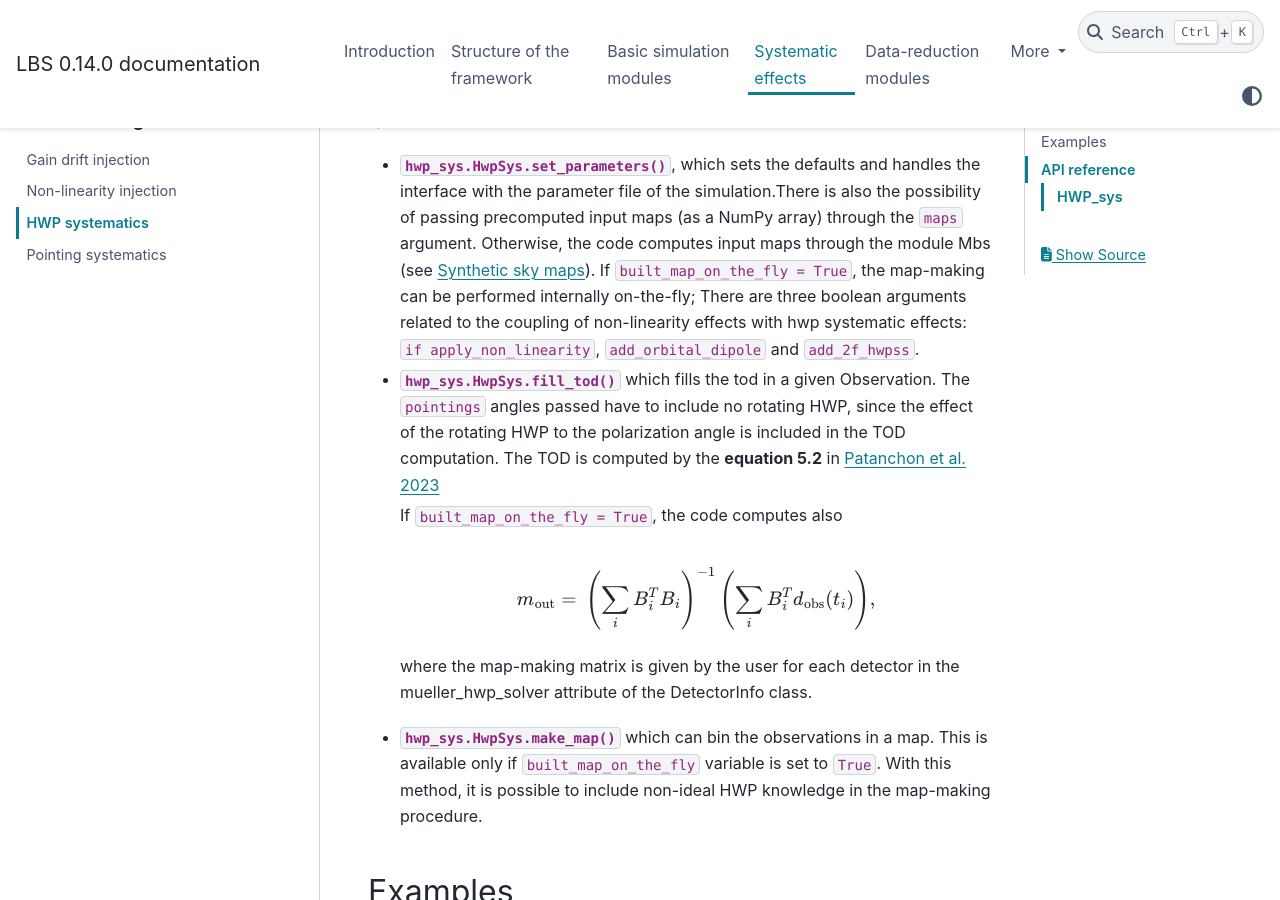
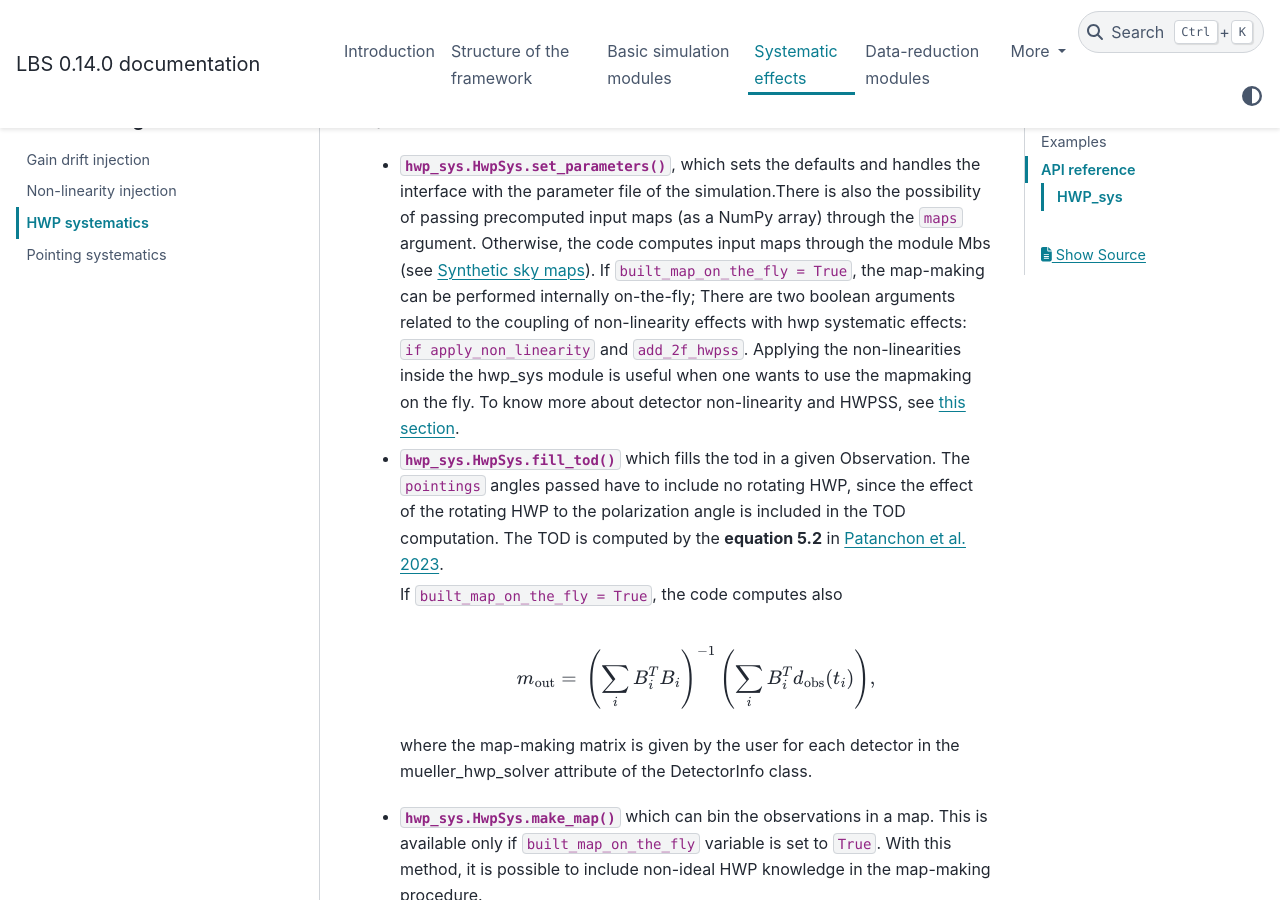
Before and after one commit to litebird/litebird_sim, a Sphinx documentation site: the page built from docs/source/hwp_sys.rst, in a window 1280 px wide and 900 px high, scrolled down 1618 px. Built offline with Sphinx 7.4.7 and the PyData theme 0.15.4, drawn with Linux system fonts in a browser that asks for light colours; some of the changed text lies outside the part shown.

Commit message:
Update hwp_sys.rst

```diff
--- a/docs/source/hwp_sys.rst
+++ b/docs/source/hwp_sys.rst
@@ -18,7 +18,7 @@ where:
 
 *  :math:`\Phi` is the angle describing the azimuthal position of the detector in the focal plane;
 
-*  :math:`\rho` is the HWP rotation angle in **focal plane coordinates** (please note that this is not the case in Patanchon et al. 2023) .
+*  :math:`\rho` is the HWP rotation angle in **focal plane coordinates** (please note that this is not the case in `Patanchon et al. 2023 <https://arxiv.org/pdf/2308.00967>`_.) .
 
 
 The :math:`\Theta` dependence is included in the input matrices, which are then multiplied at each sample by the trigonometric term depending harmonically on :math:`\rho` and :math:`\Phi`, such that:
@@ -66,12 +66,12 @@ of the HWP systematics. It defines three methods:
   possibility of passing precomputed input maps (as a NumPy array)
   through the ``maps`` argument. Otherwise, the code computes input
   maps through the module Mbs (see :ref:`Mbs`). If ``built_map_on_the_fly = True``, the
-  map-making can be performed internally on-the-fly;  There are three boolean arguments related to the coupling of non-linearity effects with hwp systematic effects: ``if apply_non_linearity``, ``add_orbital_dipole`` and ``add_2f_hwpss``.
+  map-making can be performed internally on-the-fly;  There are two boolean arguments related to the coupling of non-linearity effects with hwp systematic effects: ``if apply_non_linearity`` and ``add_2f_hwpss``. Applying the non-linearities inside the hwp_sys module is useful when one wants to use the mapmaking on the fly. To know more about detector non-linearity and HWPSS, see `this section <https://litebird-sim.readthedocs.io/en/master/non_linearity.html>`_.
 
 *  :meth:`.hwp_sys.HwpSys.fill_tod` which fills the tod in a given Observation. The ``pointings``
    angles passed have to include no rotating HWP, since the effect of the rotating HWP to the
    polarization angle is included in the TOD computation.
-   The TOD is computed by the **equation 5.2** in `Patanchon et al. 2023 <https://arxiv.org/pdf/2308.00967>`_
+   The TOD is computed by the **equation 5.2** in `Patanchon et al. 2023 <https://arxiv.org/pdf/2308.00967>`_.
 
    If ``built_map_on_the_fly = True``, the code computes also
 
```
